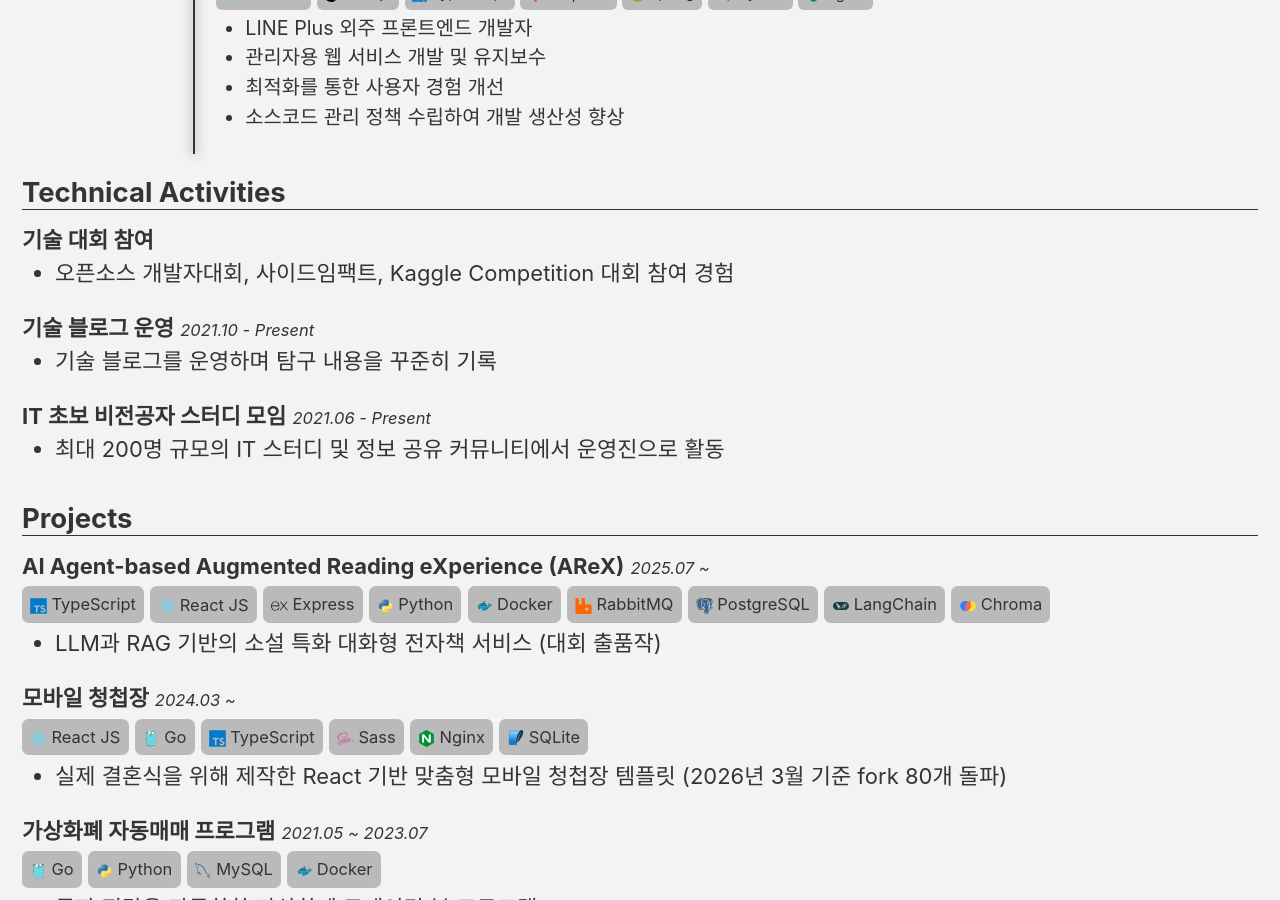
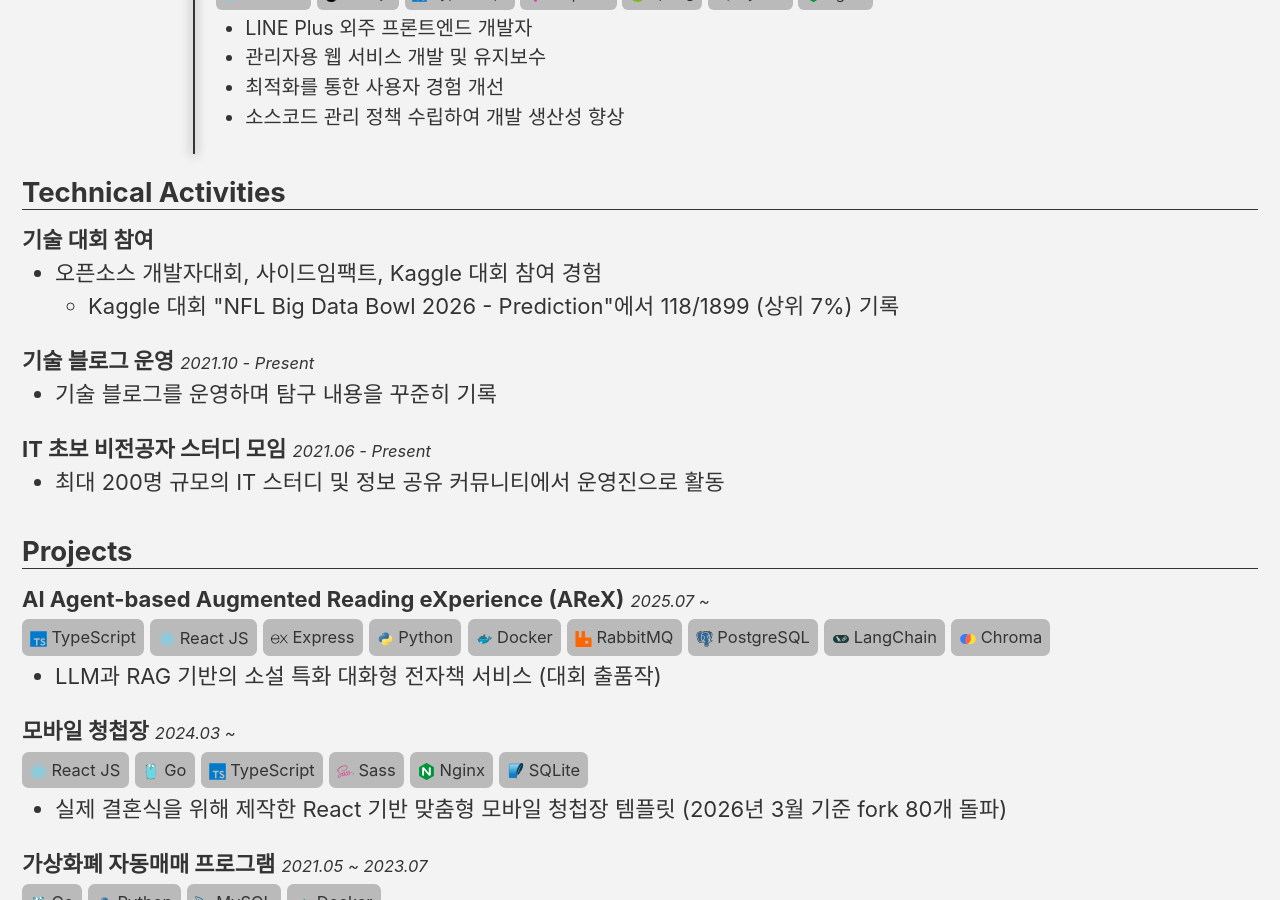
Before and after one commit to juhonamnam/juhonamnam.github.io, a Jekyll site: the page built from resume/index.html, in a window 1280 px wide and 900 px high, scrolled down 1247 px. Built offline with Jekyll 4.4.1, drawn with Linux system fonts in a browser that asks for light colours; cached includes are drawn as plain includes.

Commit message:
add kaggle competition

```diff
--- a/_data/about-me/main.yml
+++ b/_data/about-me/main.yml
@@ -105,8 +105,12 @@ technical_activities:
     description:
       - type: list
         inner:
-          - ko: "오픈소스 개발자대회, 사이드임팩트, Kaggle Competition 대회 참여 경험"
+          - ko: "오픈소스 개발자대회, 사이드임팩트, Kaggle 대회 참여 경험"
             en: "Experience participating in Open Source Developer Competition, Side Impact, and Kaggle Competition"
+          - sublist: true
+            inner:
+              - ko: "Kaggle 대회 \"NFL Big Data Bowl 2026 - Prediction\"에서 118/1899 (상위 7%) 기록"
+                en: "Ranked 118/1899 (Top 7%) in the Kaggle competition \"NFL Big Data Bowl 2026 - Prediction\""
   - title:
       ko: "기술 블로그 운영"
       en: "Running a Technical Blog"
```
